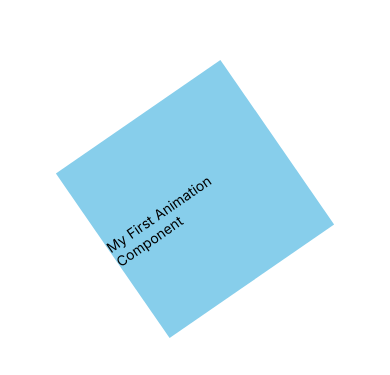
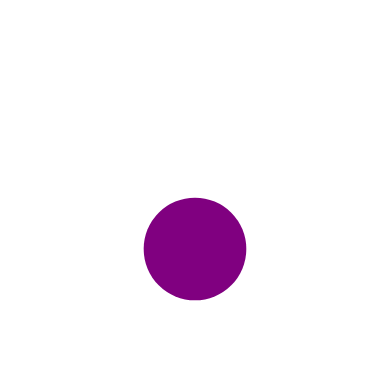
Before and after one commit to vaibhav164/RNLearning, a React Native app: screen / in a window 390 px wide. Shown: the part 223-598 px from the top of the page. Built offline with nearby package versions, Linux system fonts and the light colour scheme.

Commit message:
Learned about Animated.loops, sequence and parallel

```diff
--- a/src/Screens/Animations.tsx
+++ b/src/Screens/Animations.tsx
@@ -1,38 +1,47 @@
-import React, { useEffect, useRef, useState } from 'react'
-import { Animated, StyleSheet, Text } from 'react-native'
+import React, { useRef, useEffect } from 'react';
+import { Animated, View, StyleSheet } from 'react-native';
 
-function Animations() {
-    const fadeAnimationRef = useRef((new Animated.Value(0))).current;
+const ParallelExample = () => {
+    const scale = useRef(new Animated.Value(1)).current;
+
     useEffect(() => {
-        Animated.timing(fadeAnimationRef, {
-            toValue: 10000000,
-            useNativeDriver: true,
-            duration: 30000
-        }).start();
-    }, [fadeAnimationRef])
+        const piece = Animated.sequence([
+            Animated.timing(scale, {
+                toValue: 1.5,
+                duration: 500,
+                useNativeDriver: true,
+            }),
+            Animated.timing(scale, {
+                toValue: 1,
+                duration: 500,
+                useNativeDriver: true,
+            }),
+        ]);
 
-    // const translateX = fadeAnimationRef.interpolate({
-    //     inputRange: [0, 100],
-    //     outputRange: [0, 400],
-    // });
+        Animated.loop(piece).start();
+    }, []);
+
     return (
-        <Animated.View style={{
-            ...styles.container, transform: [
-                // { translateX },
-                { rotate: fadeAnimationRef.interpolate({ inputRange: [0, 1], outputRange: ['0deg', '360deg'] }) }
-            ]
-        }}>
-            <Text>{"My First Animation Component"}</Text>
-        </Animated.View>
-    )
-}
+        <Animated.View
+            style={[
+                styles.circle,
+                {
+                    transform: [{ scale }],
+                },
+            ]}
+        />
+    );
+};
+
 const styles = StyleSheet.create({
-    container: {
-        justifyContent: 'center',
-        alignItems: 'center',
-        width: 200,
-        height: 200,
-        backgroundColor: 'skyblue'
-    }
-})
-export default Animations
+    circle: {
+        width: 100,
+        height: 100,
+        backgroundColor: 'purple',
+        borderRadius: 50,
+        alignSelf: 'center',
+        marginTop: 100,
+    },
+});
+
+export default ParallelExample;
```
